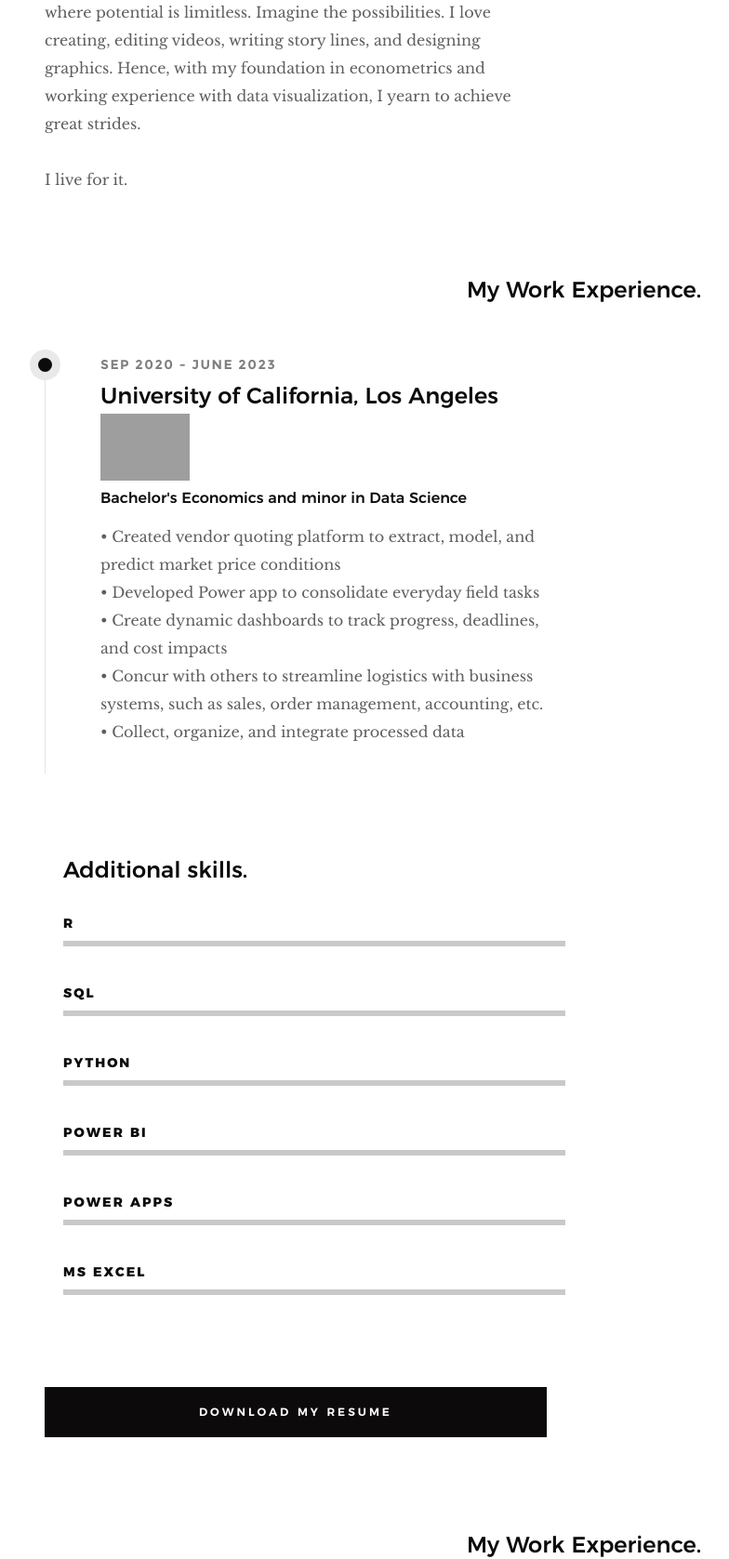
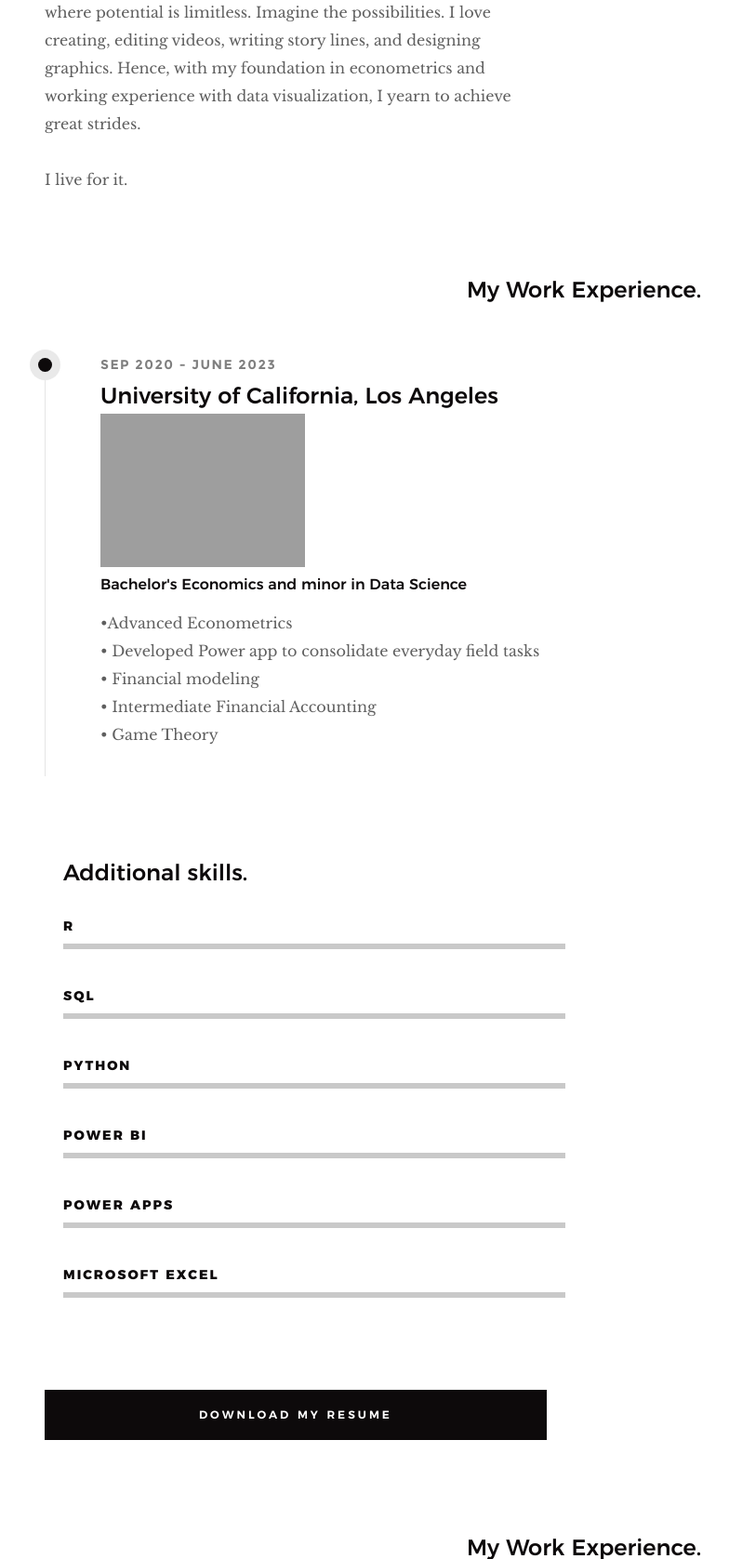
Before and after one commit to Rikesh-Patel/Resume, a PHP site: page / in a window 1280 px wide. Shown: the part 2000-3677 px from the top of the page at 93% size, without its empty margins (12-796 px from the left). Run offline with PHP 8.4, Linux system fonts and the light colour scheme; grey boxes are pictures that could not be loaded.

Commit message:
Initial Commit

```diff
--- a/css/main.css
+++ b/css/main.css
@@ -1265,7 +1265,7 @@ button::-moz-focus-inner, input::-moz-focus-inner {
 
 
 
-}
+
 
 .section-intro {
     text-align: center;
--- a/index.html
+++ b/index.html
@@ -144,15 +144,17 @@ data science, I strive to generate reports that make data exciting, draw insight
 
             </div>
 
+
             <section>
-
+         <div style="width: 100%; display: table;">
+            <div style="display: table-row">
                 <div class="row about-content about-content--timeline">
 
                     <div class="col-full text-center">
                         <h3>My Work Experience.</h3>
                     </div>
 
-                    <div class="col-six tab-full left">
+                    <div class="col-six tab-full left div-bg">
                         <div class="timeline">
 
                             <div class="timeline__block">
@@ -163,17 +165,17 @@ data science, I strive to generate reports that make data exciting, draw insight
                                     <h5>Bachelor's Economics and minor in Data Science</h5>
                                 </div>
                                 <div class="timeline__desc">
-                                    <p> &#8226; Created vendor quoting platform to extract, model, and predict market price conditions
+                                    <p> &#8226;Advanced Econometrics
                                         <br> &#8226; Developed Power app to consolidate everyday field tasks
-                                        <br> &#8226; Create dynamic dashboards to track progress, deadlines, and cost impacts
-                                        <br> &#8226; Concur with others to streamline logistics with business systems, such as sales, order management, accounting, etc.
-                                        <br> &#8226; Collect, organize, and integrate processed data</p>
+                                        <br> &#8226; Financial modeling
+                                        <br> &#8226; Intermediate Financial Accounting
+                                        <br> &#8226; Game Theory</p>
                                 </div>
                             </div>
 
             </section>
 
-            <div class="col-six tab-full right">
+            <div class="col-six tab-full right style="display: table-cell;">
                 <h3>Additional skills.</h3>
 
                 <ul class="skill-bars">
@@ -199,12 +201,15 @@ data science, I strive to generate reports that make data exciting, draw insight
                     </li>
                     <li>
                    <!-- <div class="progress percent90"><span>80%</span></div> -->
-                    <strong>MS Excel</strong>
+                    <strong>Microsoft Excel</strong>
                     </li>
                 </ul>
             </div>
 
         </div> <!-- end about-content -->
+     </div>
+        </div>
+
 
         <div class="row about-content about-content--buttons">
 
```
